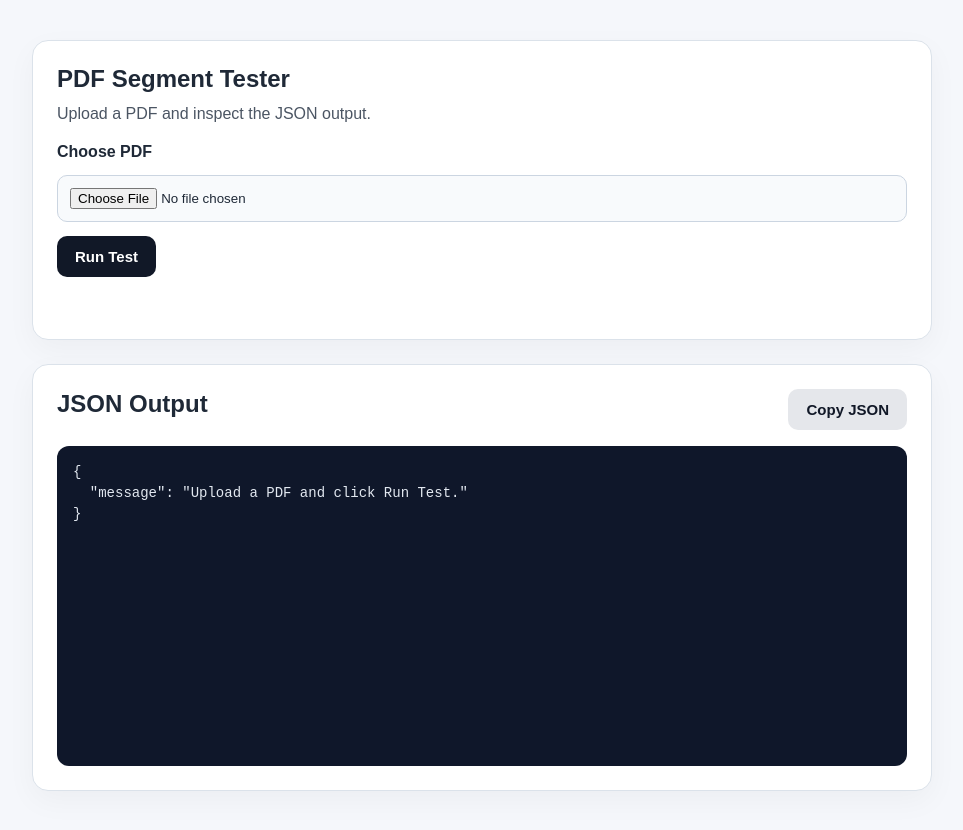
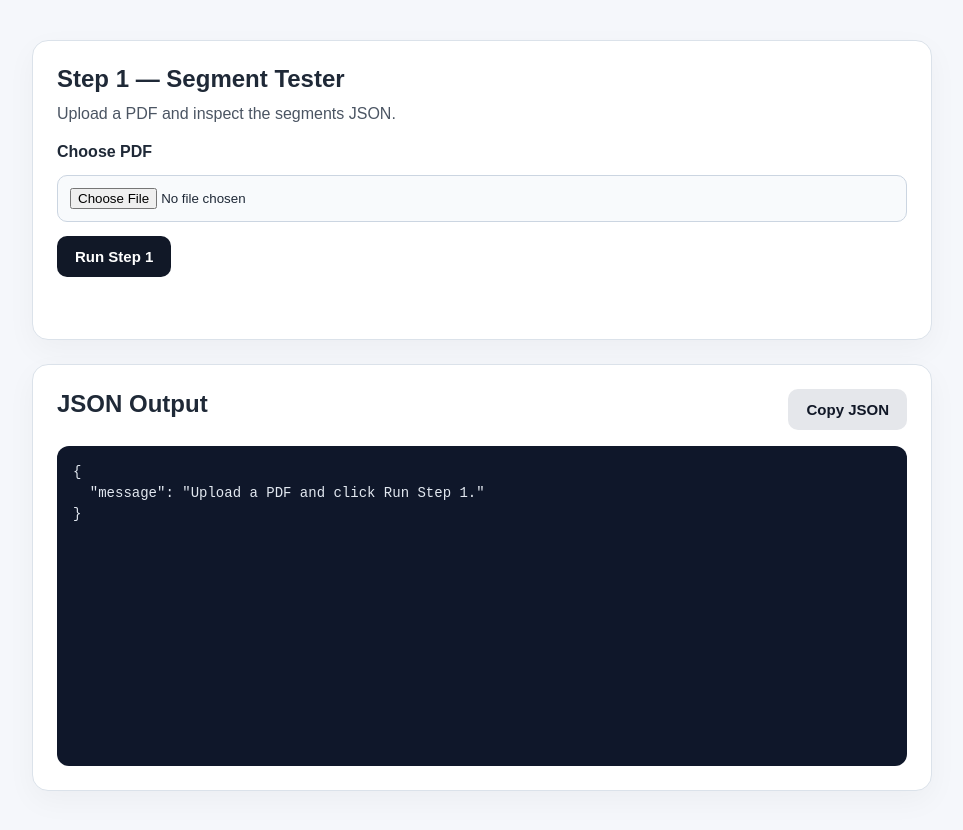
Before and after one commit to AgencyLP/demotestfortutor, a website: page index.html in a window 1280 px wide. Shown: the whole page, without its empty margins (158-1121 px from the left). Drawn offline with Linux system fonts and the light colour scheme.

Commit message:
Update index.html

```diff
--- a/index.html
+++ b/index.html
@@ -9,16 +9,13 @@
 <body>
   <main class="app">
     <section class="card">
-      <h1>PDF Segment Tester</h1>
-      <p class="subtitle">
-        Upload a PDF and inspect the JSON output.
-      </p>
+      <h1>Step 1 — Segment Tester</h1>
+      <p class="subtitle">Upload a PDF and inspect the segments JSON.</p>
 
       <form id="uploadForm" class="upload-form">
         <label for="pdfFile" class="file-label">Choose PDF</label>
         <input id="pdfFile" name="pdfFile" type="file" accept="application/pdf" />
-
-        <button id="runBtn" type="submit">Run Test</button>
+        <button id="runBtn" type="submit">Run Step 1</button>
       </form>
 
       <div id="status" class="status" aria-live="polite"></div>
@@ -31,7 +28,7 @@
       </div>
 
       <pre id="jsonOutput" class="json-output">{
-  "message": "Upload a PDF and click Run Test."
+  "message": "Upload a PDF and click Run Step 1."
 }</pre>
     </section>
   </main>
```
